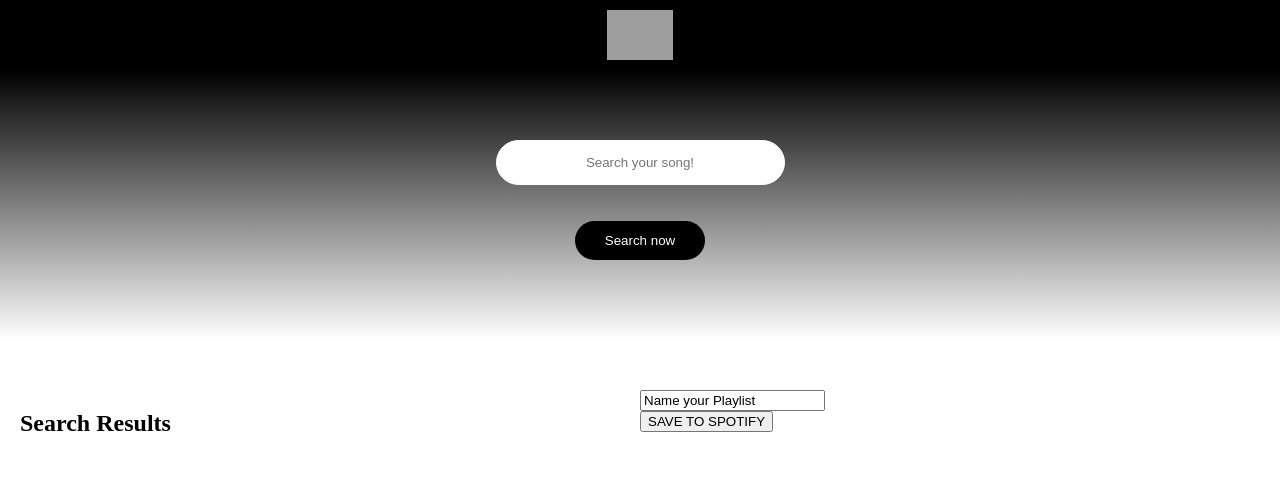
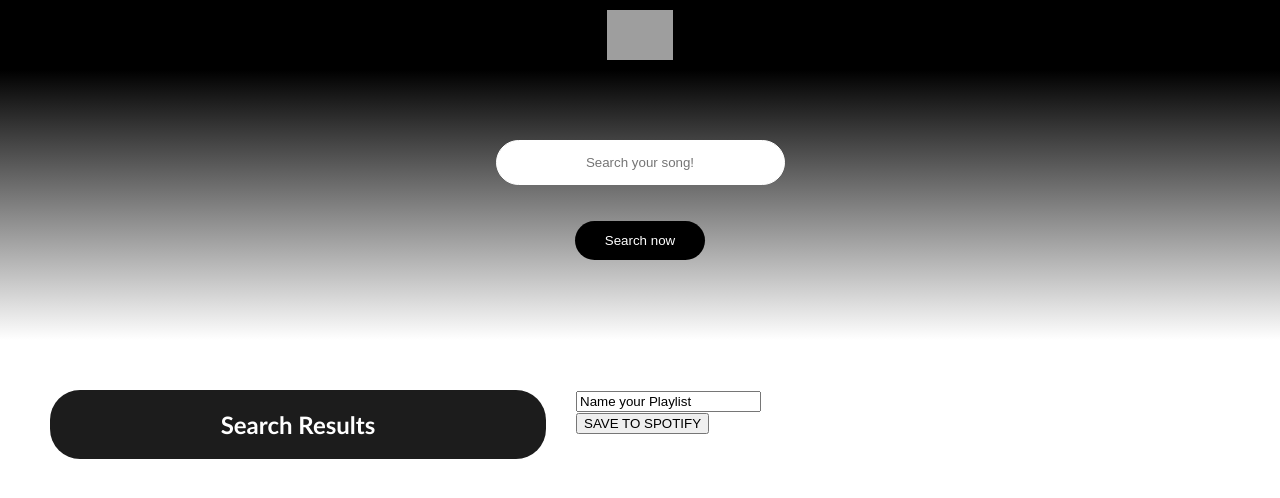
Before and after one commit to buzz1675/spotify, a React (Create React App) app: page / in a window 1280 px wide. Shown: the top 498 px of the page. Built offline with nearby package versions, Linux system fonts and the light colour scheme; grey boxes are pictures that could not be loaded.

Commit message:
start to style search results

```diff
--- a/src/components/App/App.css
+++ b/src/components/App/App.css
@@ -1,4 +1,4 @@
-div.titlebox{
+div.titlebox {
   height: 50px;
   background-color: black;
   padding: 10px;
@@ -8,13 +8,17 @@ align-items: center;
   justify-content: center;
 }
 
-img.logo{
+img.logo {
   height: 50px;
-
 }
 
-.Main_App{
+.Main_App {
   display: flex;
   flex-wrap: wrap;
   margin: 20px;
 }
+
+body {
+  font-family: "Trebuchet MS", "Lucida Sans Unicode", "Lucida Grande",
+    "Lucida Sans", Arial, sans-serif;
+}
--- a/src/components/App/App.js
+++ b/src/components/App/App.js
@@ -19,14 +19,14 @@ function App() {
       if (playlistTracks.some((savedTrack) => savedTrack.id === track.id))
         return;
 
-        setplaylistTracks((prevTracks) => [...prevTracks, track]);
+        setplaylistTracks((previousTracks) => [...previousTracks, track]);
     },
     [playlistTracks]
   );
 
   const removeTrack = useCallback((track) => {
-    setplaylistTracks((prevTracks) =>
-      prevTracks.filter((currentTrack) => currentTrack.id !== track.id)
+    setplaylistTracks((previousTracks) =>
+    previousTracks.filter((currentTrack) => currentTrack.id !== track.id)
     );
   }, []);
 
--- a/src/components/SearchResults/SearchResults.css
+++ b/src/components/SearchResults/SearchResults.css
@@ -1,4 +1,12 @@
 .searchResults{
-    width: 50%;
+    width: 40%;
+background-color: rgba(0, 0, 0, 0.89);
+border-radius: 30px;
+margin: 0px 30px;
+}
 
+.searchResults h2 {
+    color: white;
+    display: flex;
+    justify-content: center;
 }
--- a/src/components/Track/Track.js
+++ b/src/components/Track/Track.js
@@ -19,7 +19,7 @@ const Track = (props) => {
     if (props.isRemoval === true) {
       return <button onClick={removeTrack}>Remove from Playlist</button>;
     }
-    return <button onClick={addTrack}>Add to Playlist Playlist</button>;
+    return <button onClick={addTrack}>Add to Playlist</button>;
   };
 
   return (
```
Lines whose indentation alone changed are shown as unchanged.
